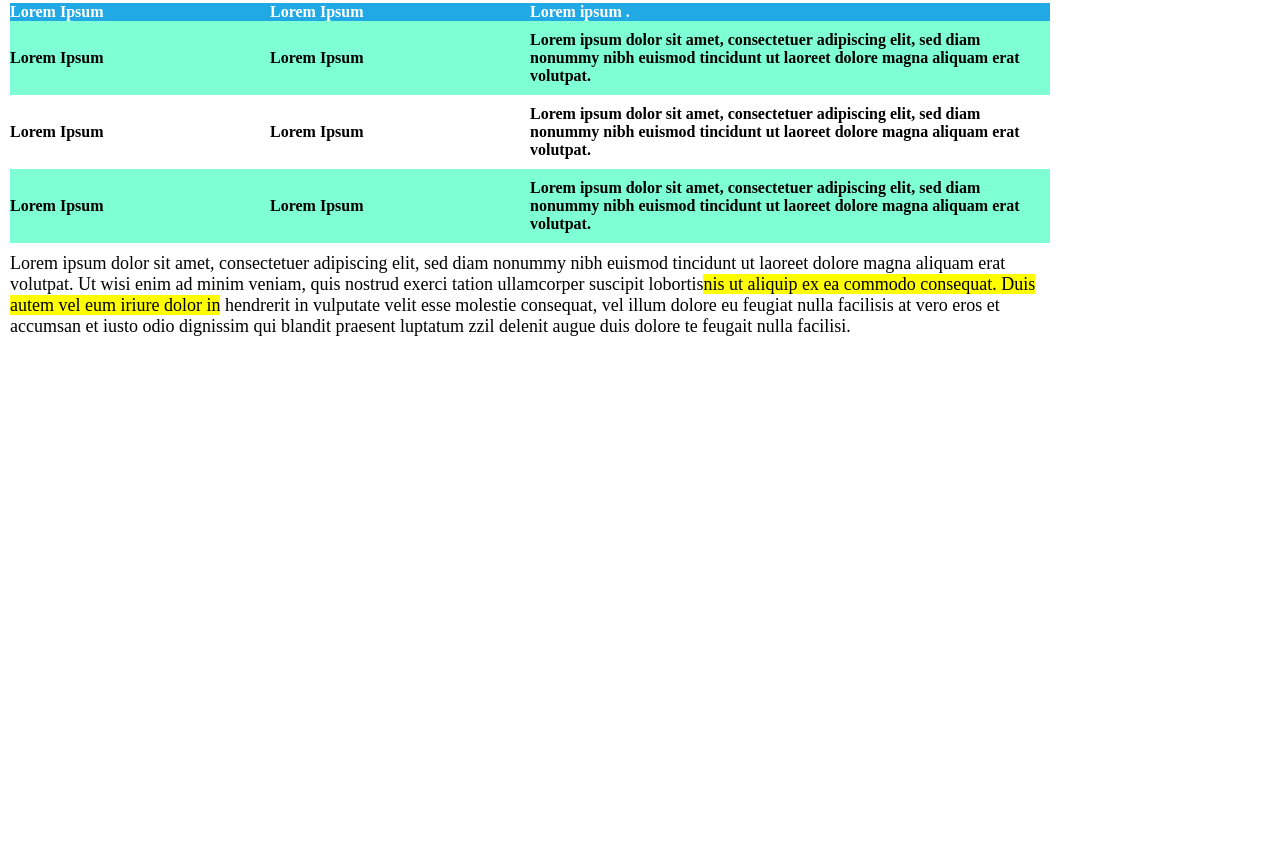
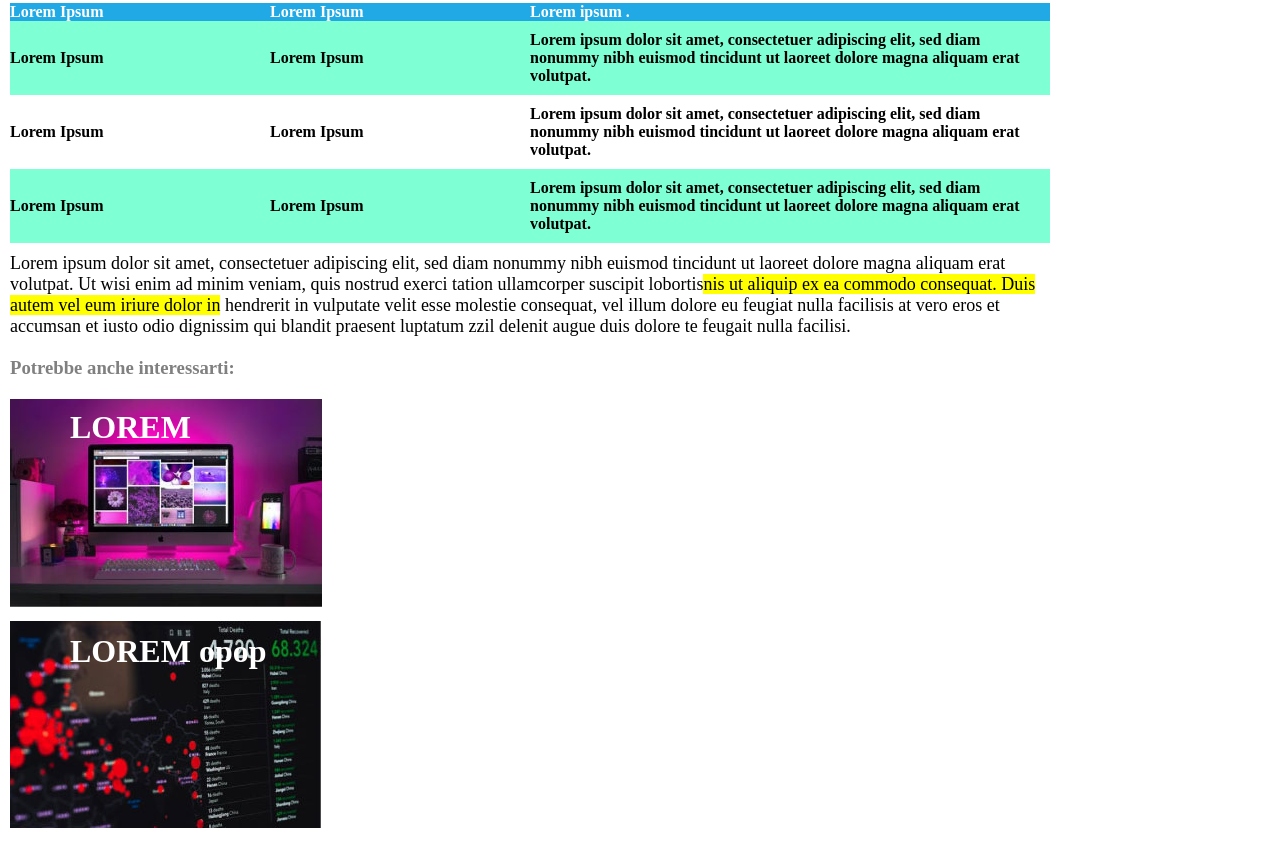
Before and after one commit to eltonanit/html-css-booleaner, a plain HTML site: page index.html in a window 1280 px wide. Shown: the part 832-1687 px from the top of the page. After the commit the page ends 1664 px from the top, so only its background shows below. Drawn offline with Linux system fonts and the light colour scheme.

Commit message:
[UPD] Added footer

```diff
--- a/index.html
+++ b/index.html
@@ -16,6 +16,7 @@
         </div>
 
     </header>
+
     <!-- MAIN SECTION -->
 
     <main>
@@ -120,20 +121,30 @@
                 </p>
             </div>
 
+        </div>
+
+
+    </main>
+    <!-- Footer Section -->
+    <footer>
+        <h3 id="fh3">Potrebbe anche interessarti:</h3>
+
+        <div class="terzo">
+            <img src="./img/monitor.jpg" alt="">
+
+            <h2>LOREM</h2>
+        </div>
+        <div class="quarto">
+            <img src="./img/graph.jpg" alt="">
+
+            <h2>LOREM opop</h2>
+        </div>
 
 
 
+    </footer>
 
 
-        </div>
-    </main>
-    <footer>
-         <div>
-                <img src="" alt="">
-
-            </div>
-        <div style="height: 500px;"></div>
-    </footer>
 
 </body>
 
--- a/style.css
+++ b/style.css
@@ -1,22 +1,25 @@
-* { margin: 0;
+* {
+    margin: 0;
 
     padding: 0;
     box-sizing: border-box;
 }
 
-header { background-color: #4ea0ff;
+header {
+    background-color: #4ea0ff;
     background-image: url('./img/pattern.png');
     height: 80px;
     background-size: 23%;
 
 }
-#logo{
+
+#logo {
     width: 200px;
     padding-top: 30px;
     padding-left: 10px;
 }
 
-.container{
+.container {
     padding-left: 10px;
     margin-top: 20px;
     width: 1100px;
@@ -24,8 +27,12 @@ header { background-color: #4ea0ff;
 
 
 }
-.primo {margin-top: 10px;
-width: 100%;}
+
+.primo {
+    margin-top: 10px;
+    width: 100%;
+}
+
 .secondo {
     margin-top: 10px;
     width: 100%;
@@ -33,6 +40,7 @@ width: 100%;}
     padding-right: 20px;
 
 }
+
 .secondo ul {
     list-style-position: inside;
     margin: 20px;
@@ -41,28 +49,31 @@ width: 100%;}
 
 
 
-p{ font-size: 18px;
+p {
+    font-size: 18px;
 
 }
+
 .giallo {
-    background-color:yellow;
+    background-color: yellow;
 }
 
-.thead{
+.thead {
     background-color: #20a9e5;
     color: white;
     width: 100%;
 }
 
-#meta{
+#meta {
     width: 25%;
 }
+
 #piena {
     width: 50%;
 }
 
-table{
-    width:100%;
+table {
+    width: 100%;
     border-collapse: collapse;
 }
 
@@ -70,3 +81,44 @@ tbody tr td {
     padding: 10px 0;
     background-color: aquamarine;
 }
+
+footer {
+    padding-left: 10px;
+
+    width: 1100px;
+    padding-right: 50px;
+position: relative;
+}
+
+
+
+#fh3 {
+    margin: 20px 0px;
+    color: grey;
+}
+
+.terzo h2 {
+    position: absolute;
+    top: -30px;
+    margin-left: 60px;
+
+color: white;
+    font-size: 200%;
+    font-weight: bold;
+    line-height: 200px;
+    text-align: center;
+}
+.quarto{margin-top: 10px;
+position: relative;}
+
+.quarto h2 {
+position: absolute;
+    top: -70px;
+    margin-left: 60px;
+
+    color: white;
+    font-size: 200%;
+    font-weight: bold;
+    line-height: 200px;
+    text-align: center;
+}
```
